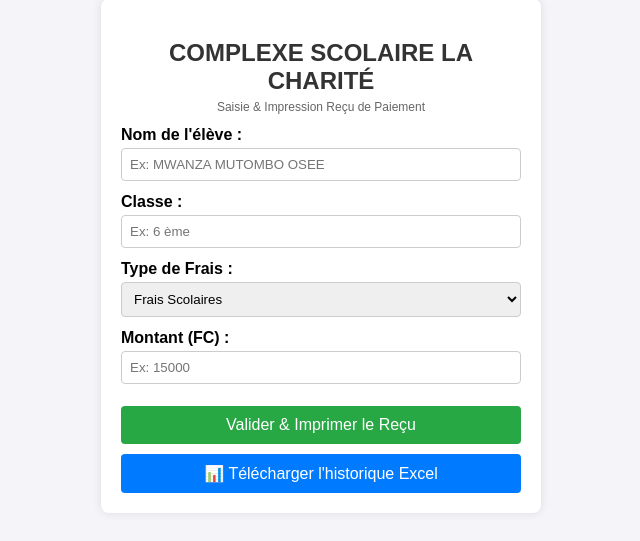
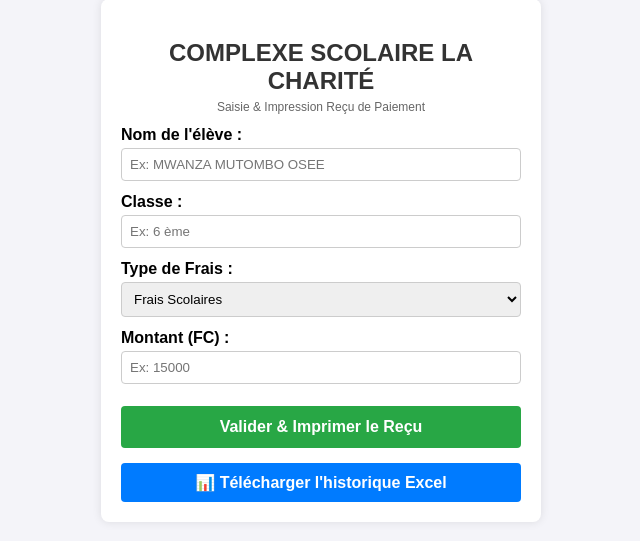
Before and after one commit to osemwanza-ai/gestion_frais, a Flask app: page / in a window 1280 px wide. Shown: the part 21-562 px from the top of the page, without its empty margins (319-959 px from the left). Run offline with Flask 3, Linux system fonts and the light colour scheme.

Commit message:
Update index.html

```diff
--- a/gestion_frais/templates/index.html
+++ b/gestion_frais/templates/index.html
@@ -24,12 +24,13 @@
         input, select { width: 100%; padding: 8px; box-sizing: border-box; border: 1px solid #ccc; border-radius: 4px; }
         .btn {
             width: 100%;
-            padding: 10px;
+            padding: 12px;
             background: #28a745;
             color: white;
             border: none;
             border-radius: 4px;
             font-size: 16px;
+            font-weight: bold;
             cursor: pointer;
             margin-top: 10px;
         }
@@ -41,15 +42,17 @@
             padding: 10px;
             text-decoration: none;
             border-radius: 4px;
-            margin-top: 10px;
+            margin-top: 15px;
+            font-weight: bold;
         }
 
-        /* TICKET IMPRIMÉ */
+        /* CONFIGURATION D'IMPRESSION (TICKET THERMIQUE) */
         .recu-print { display: none; }
 
         @media print {
             body { background: white; margin: 0; padding: 0; }
-            .form-section, .btn-excel { display: none !important; }
+            .card { box-shadow: none; padding: 0; margin: 0; width: 100%; }
+            .form-section, .btn-excel, h2, .subtitle { display: none !important; }
             .recu-print { display: block !important; width: 100%; font-size: 12px; }
             .line { border-bottom: 1px dashed #000; margin: 5px 0; }
         }
@@ -61,7 +64,7 @@
     <h2>COMPLEXE SCOLAIRE LA CHARITÉ</h2>
     <p class="subtitle">Saisie & Impression Reçu de Paiement</p>
 
-    <!-- SECTION FORMULAIRE -->
+    <!-- FORMULAIRE DE SAISIE -->
     <div class="form-section">
         <form method="POST">
             <div class="form-group">
@@ -85,16 +88,21 @@
                 <label>Montant (FC) :</label>
                 <input type="number" step="0.01" name="montant" required placeholder="Ex: 15000">
             </div>
+
+            <!-- BOUTON UNIQUE DE VALIDATION -->
             <button type="submit" class="btn">Valider & Imprimer le Reçu</button>
         </form>
+
+        <!-- BOUTON DE TÉLÉCHARGEMENT DE L'HISTORIQUE COMPLET EXCEL -->
         <a href="/download" class="btn-excel">📊 Télécharger l'historique Excel</a>
     </div>
 
-    <!-- SECTION REÇU (Imprimée sur le ticket) -->
+    <!-- TICKET DE REÇU À IMPRIMER -->
     {% if recu %}
     <div class="recu-print">
+        <p style="text-align: center; margin-bottom: 2px;"><strong>COMPLEXE SCOLAIRE LA CHARITÉ</strong></p>
+        <p style="text-align: center; font-size: 10px; margin-top: 0;">REÇU DE PAIEMENT</p>
         <div class="line"></div>
-        <p style="text-align: center;"><strong>REÇU DE PAIEMENT</strong></p>
         <p><strong>Date :</strong> {{ recu.date_heure }}</p>
         <p><strong>Élève :</strong> {{ recu.nom }}</p>
         <p><strong>Classe :</strong> {{ recu.classe }}</p>
@@ -102,7 +110,7 @@
         <p><strong>Motif :</strong> {{ recu.type_frais }}</p>
         <p><strong>Montant :</strong> {{ recu.montant }} FC</p>
         <div class="line"></div>
-        <p style="text-align: center;">Merci pour votre confiance !</p>
+        <p style="text-align: center; font-size: 10px; margin-top: 8px;">Merci pour votre confiance !</p>
     </div>
     {% endif %}
 </div>
```
